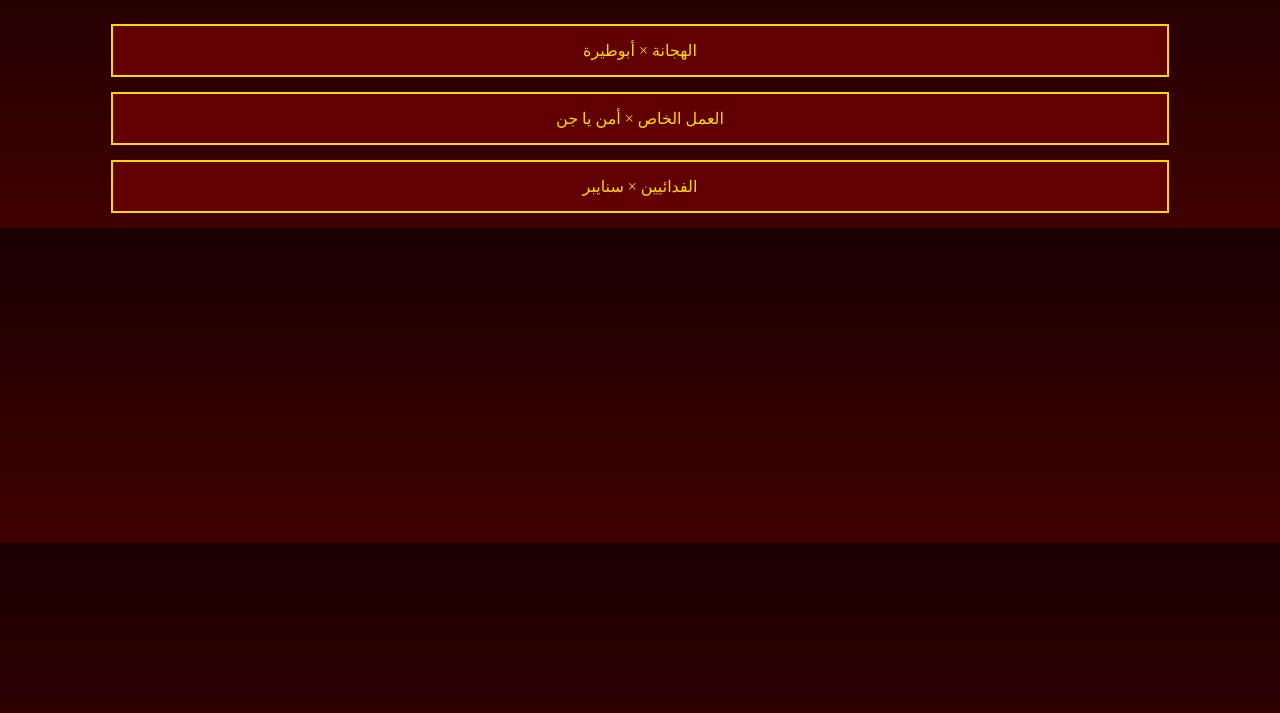
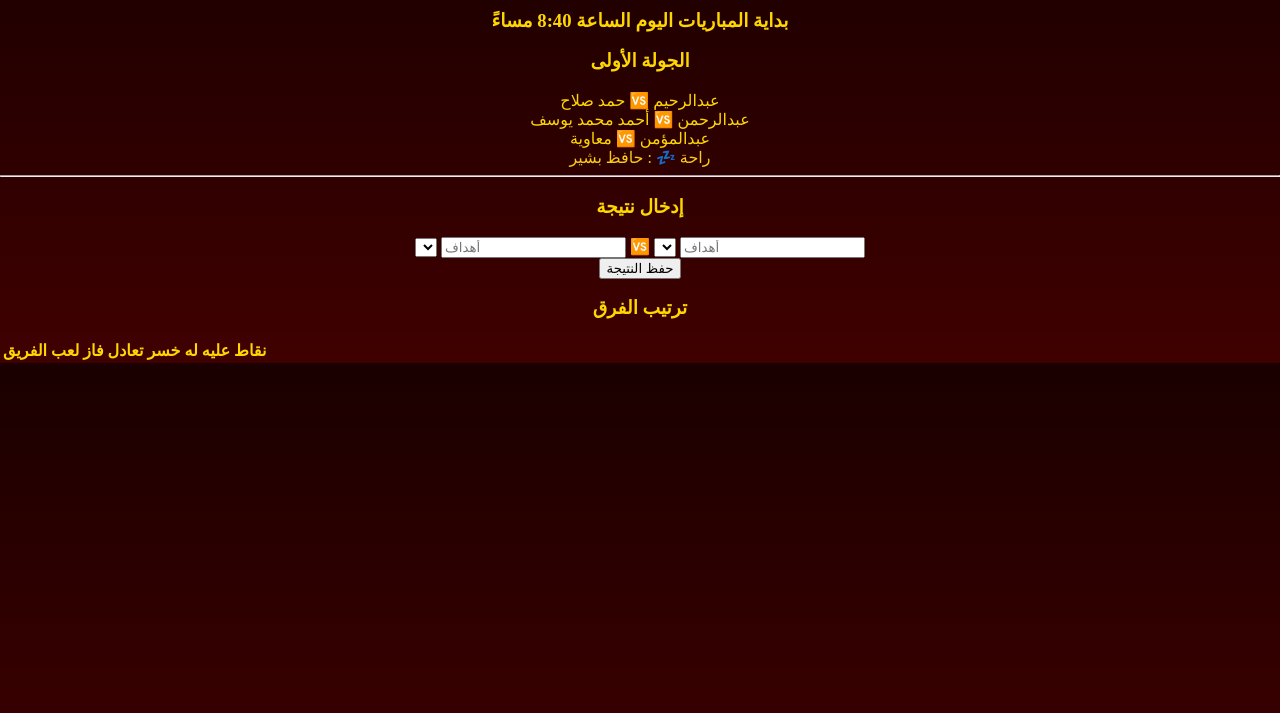
Before and after one commit to mhmdmhbwbalryh/yalla-shasha-365-., a plain HTML site: page index.html in a window 1280 px wide. Shown: the part 87-800 px from the top of the page. Drawn offline with Linux system fonts and the light colour scheme.

Commit message:
Update title and content for YALLA SHASHA 365

```diff
--- a/index.html
+++ b/index.html
@@ -3,41 +3,56 @@
 <head>
 <meta charset="UTF-8">
 <meta name="viewport" content="width=device-width, initial-scale=1.0">
-<title>Dragon League</title>
+<title>YALLA SHASHA 365</title>
 <link rel="stylesheet" href="style.css">
 </head>
 <body>
 
-<h1 class="logo">🔥 DRAGON LEAGUE 🔥</h1>
-
-<div id="home">
-
-  <div class="match" onclick="openMatch(0)">
-    الهجانة × أبوطيرة
-  </div>
-
-  <div class="match" onclick="openMatch(1)">
-    العمل الخاص × أمن يا جن
-  </div>
-
-  <div class="match" onclick="openMatch(2)">
-    الفدائيين × سنايبر
-  </div>
-
+<div class="header">
+<img src="logo.png" class="logo">
+<div class="title">YALLA SHASHA 365</div>
 </div>
 
-<div id="details" class="hidden">
-  <button class="back" onclick="goHome()">⬅ رجوع</button>
+<div style="text-align:center;">
+<h3>بداية المباريات اليوم الساعة 8:40 مساءً</h3>
+<div id="countdown" class="countdown"></div>
+</div>
 
-  <div class="options">
-    <button onclick="showLineup()">التشكيلة</button>
-    <button onclick="showStandings()">ترتيب الفرق</button>
-    <button onclick="showScorers()">الهدافين</button>
-    <button onclick="showAssists()">صانعي الأهداف</button>
-  </div>
+<h3 style="text-align:center;">الجولة الأولى</h3>
 
-  <div id="content"></div>
+<div class="match-card" id="liveMatch">حمد صلاح 🆚 عبدالرحيم</div>
+<div class="match-card">أحمد محمد يوسف 🆚 عبدالرحمن</div>
+<div class="match-card">معاوية 🆚 عبدالمؤمن</div>
+
+<div style="text-align:center;color:#facc15;">راحة 💤 : حافظ بشير</div>
+
+<hr>
+
+<h3 style="text-align:center;">إدخال نتيجة</h3>
+
+<div style="text-align:center;">
+<select id="team1"></select>
+<input type="number" id="score1" placeholder="أهداف">
+🆚
+<select id="team2"></select>
+<input type="number" id="score2" placeholder="أهداف">
+<br>
+<button onclick="addMatch()">حفظ النتيجة</button>
 </div>
+
+<h3 style="text-align:center;">ترتيب الفرق</h3>
+<table id="table">
+<tr>
+<th>الفريق</th>
+<th>لعب</th>
+<th>فاز</th>
+<th>تعادل</th>
+<th>خسر</th>
+<th>له</th>
+<th>عليه</th>
+<th>نقاط</th>
+</tr>
+</table>
 
 <script src="script.js"></script>
 </body>
```
